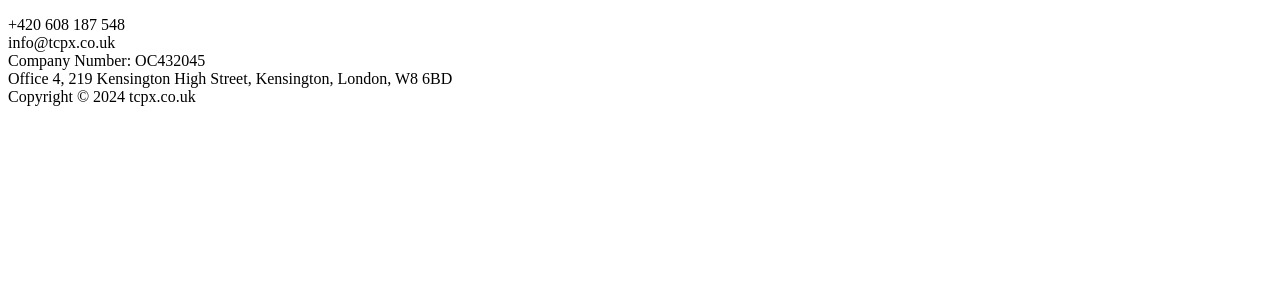
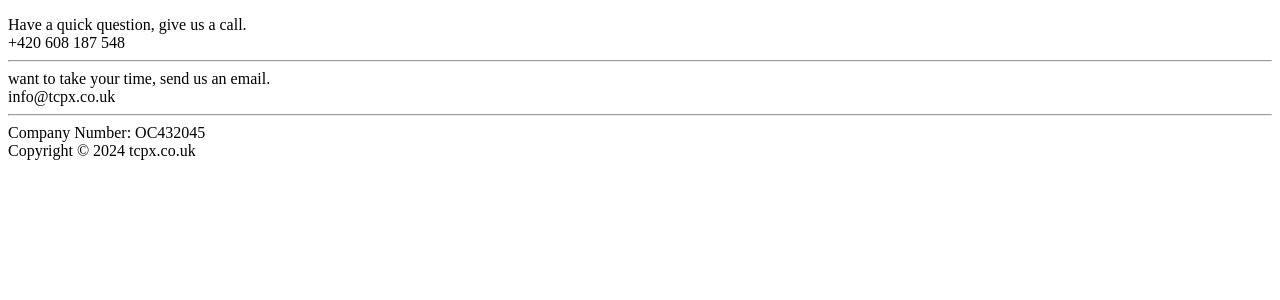
Before and after one commit to Kerrialn/tcpx.co.uk, a Symfony app: template templates/app/contact.html.twig in a window 1280 px wide. Shown: the part 157-457 px from the top of the page. Run offline with Twig, Linux system fonts and the light colour scheme; the template is opened without the code that fills it, so the values that code supplies are empty; some libraries are stand-ins or nearby versions.

Commit message:
update contact page

```diff
--- a/templates/app/contact.html.twig
+++ b/templates/app/contact.html.twig
@@ -4,26 +4,21 @@
     <div class="container">
         <div class="row g-2 justify-content-center">
             <div class="col-12 col-md-6">
-                <div class="card">
-                    <div class="list-group list-group-flush">
-                        <div class="list-group-item d-flex justify-content-between align-items-center">
-                            <div>+420 608 187 548</div>
-                            <div class="mdi mdi-phone fs-3"></div>
-                        </div>
-                        <div class="list-group-item d-flex justify-content-between align-items-center">
-                            <div>info@tcpx.co.uk</div>
-                            <div class="mdi mdi-email fs-3"></div>
-                        </div>
-                        <div class="list-group-item  d-flex justify-content-between align-items-center">
-                            <div>Company Number: OC432045</div>
-                            <div class="mdi mdi-pound fs-3"></div>
-                        </div>
-                        <div class="list-group-item d-flex justify-content-between align-items-center">
-                            <div>Office 4, 219 Kensington High Street, Kensington, London, W8 6BD</div>
-                            <div class="mdi mdi-map-marker fs-3"></div>
-                        </div>
-                    </div>
-                </div>
+
+               <div class="text-center">
+                   <div>Have a quick question, give us a call.</div>
+                   <div>+420 608 187 548</div>
+
+                   <hr/>
+
+                   <div>want to take your time, send us an email.</div>
+                   <div>info@tcpx.co.uk</div>
+
+                   <hr/>
+
+                   <div>Company Number: OC432045</div>
+               </div>
+
             </div>
         </div>
     </div>
--- a/templates/app/index.html.twig
+++ b/templates/app/index.html.twig
@@ -18,7 +18,7 @@
 
 
             <div class="col-12 col-md-8">
-                <div id="carouselExampleDark" class="carousel carousel-dark slide">
+                <div id="carouselExampleDark" class="carousel slide">
                     <div class="carousel-inner">
                         {% for item in strings %}
                             <div class="carousel-item {{ loop.first ? 'active' }}" data-bs-interval="10000">
--- a/templates/app/services.html.twig
+++ b/templates/app/services.html.twig
@@ -4,7 +4,7 @@
     <div class="container">
         <div>
             <div class="row justify-content-center g-3">
-                <div class="col-12 col-md-6">
+                <div class="col-12 col-md-8">
 
                     <iframe class="mb-5" width="100%" height="415"
                             src="https://www.youtube.com/embed/_it2tI3ZkMM?si=CWosCYVfp-b5kgyX&autoplay=1&mute=1"
@@ -77,7 +77,6 @@
                             <div class="fs-3">How much does it cost?</div>
                         </div>
                         <div class="list-group-item d-flex justify-content-start align-items-start">
-                            <div class="mdi mdi-currency-eur lh-1 text-success fs-1 me-3"></div>
                             <div>
                                 <div>5,000 - 8,000 EUR one-time payment for the analysis report</div>
                                 <div>120-150 EUR per hour / invoiced weekly or monthly</div>
```
